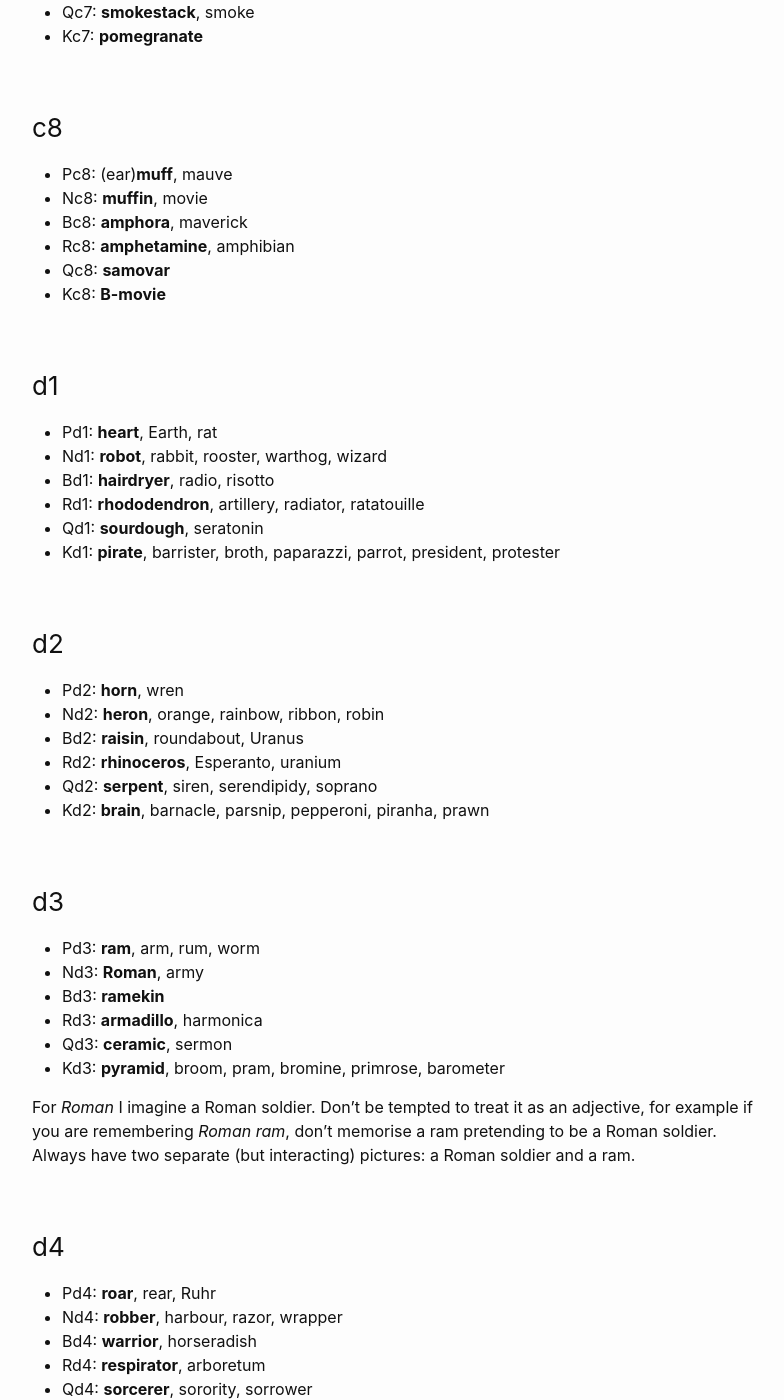
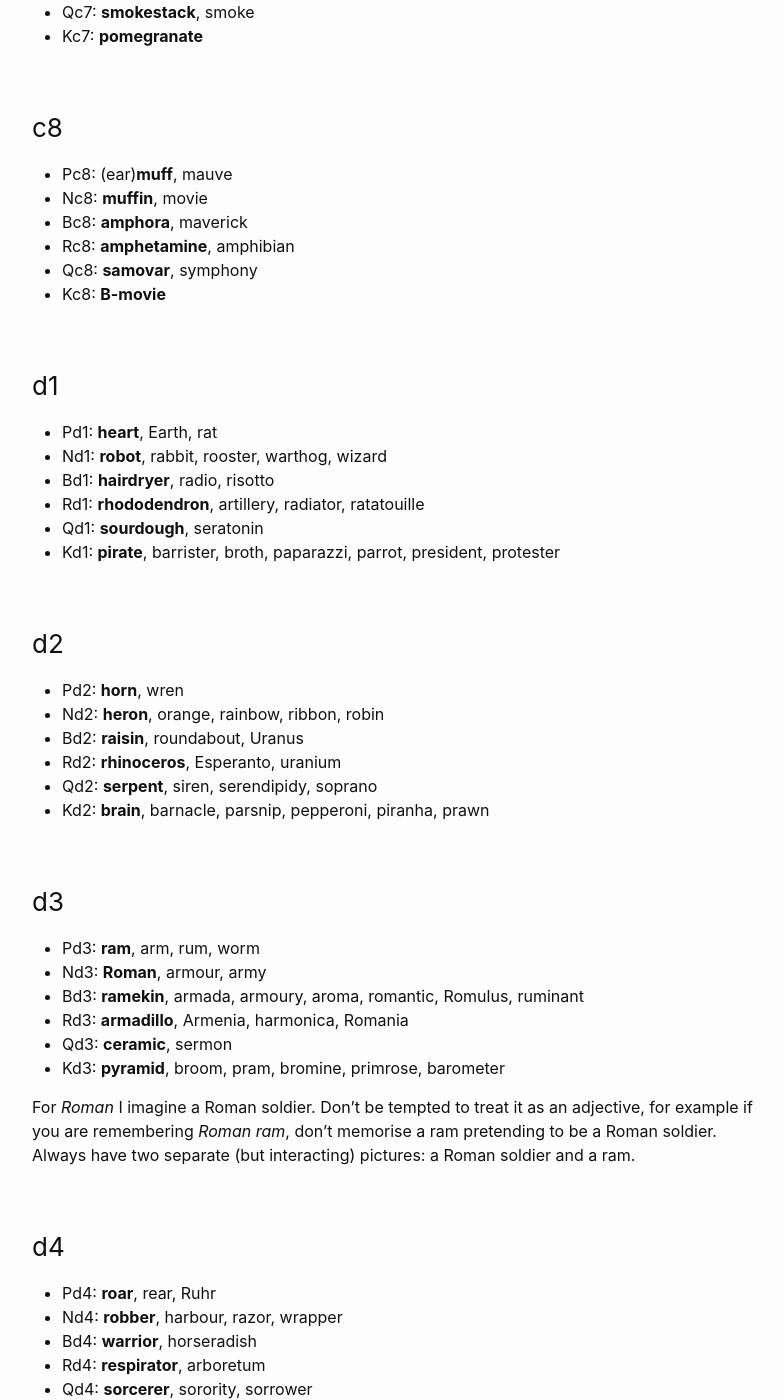
Before and after one commit to liontailedmacaque/liontailedmacaque.github.io, a Jekyll site: the page built from chessmemorypalace/picturewords.md, in a window 1280 px wide and 1400 px high, scrolled down 6425 px. Shown: the whole window, without its empty margins (238-1022 px from the left). Built offline with Jekyll 4.4.1, drawn with Linux system fonts in a browser that asks for light colours; some of the changed text lies outside the part shown.

Commit message:
Update picturewords.md

```diff
--- a/chessmemorypalace/picturewords.md
+++ b/chessmemorypalace/picturewords.md
@@ -300,7 +300,7 @@ The l in *salmon* is silent.
 - Nc8: **muffin**, movie
 - Bc8: **amphora**, maverick
 - Rc8: **amphetamine**, amphibian
-- Qc8: **samovar**
+- Qc8: **samovar**, symphony
 - Kc8: **B-movie**
 
 
@@ -333,9 +333,9 @@ The l in *salmon* is silent.
 
 
 - Pd3: **ram**, arm, rum, worm
-- Nd3: **Roman**, army
-- Bd3: **ramekin**
-- Rd3: **armadillo**, harmonica
+- Nd3: **Roman**, armour, army
+- Bd3: **ramekin**, armada, armoury, aroma, romantic, Romulus, ruminant
+- Rd3: **armadillo**, Armenia, harmonica, Romania
 - Qd3: **ceramic**, sermon
 - Kd3: **pyramid**, broom, pram, bromine, primrose, barometer
 
```
Also changed, not shown: other parts of chessmemorypalace/picturewords.md (+5 -5 lines).
